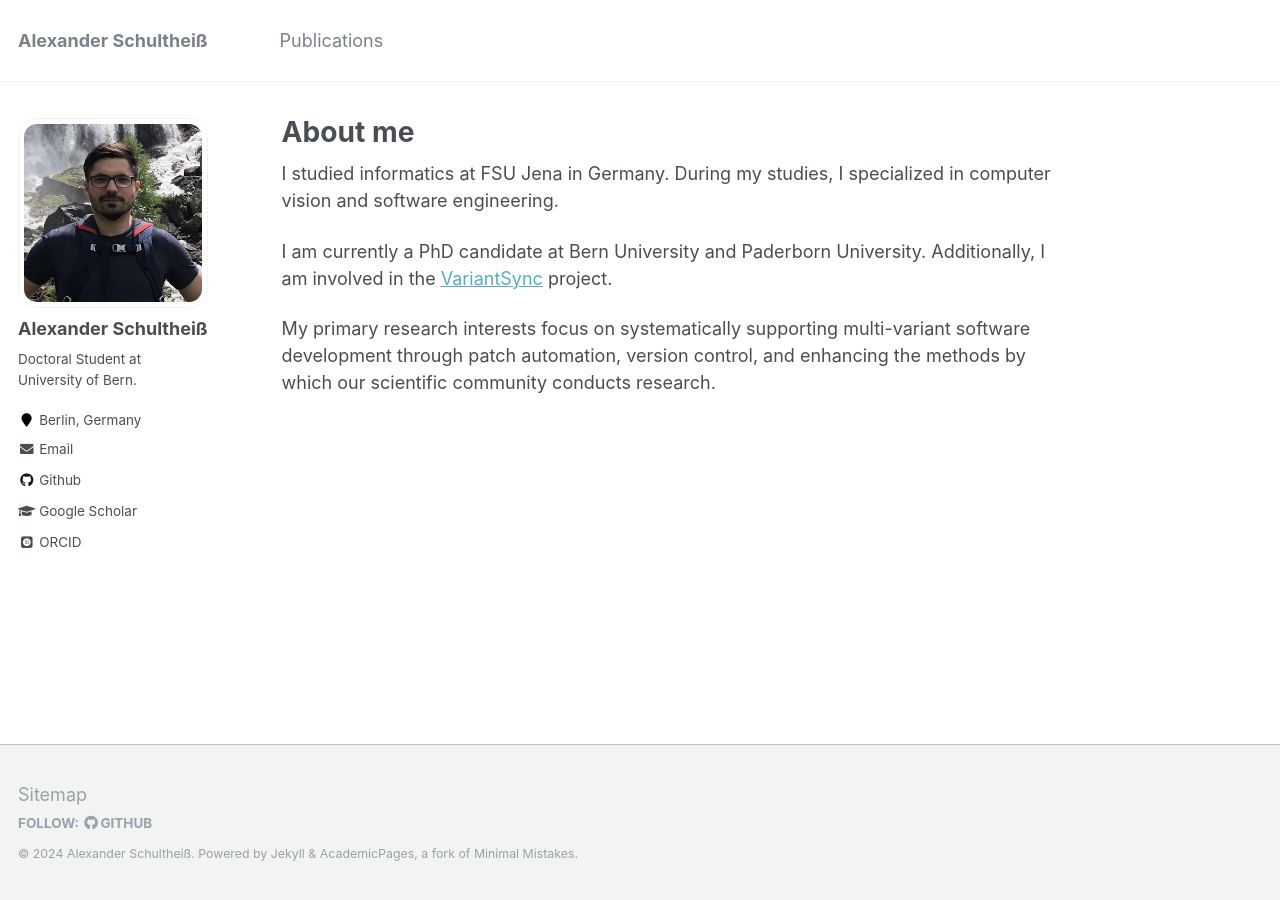
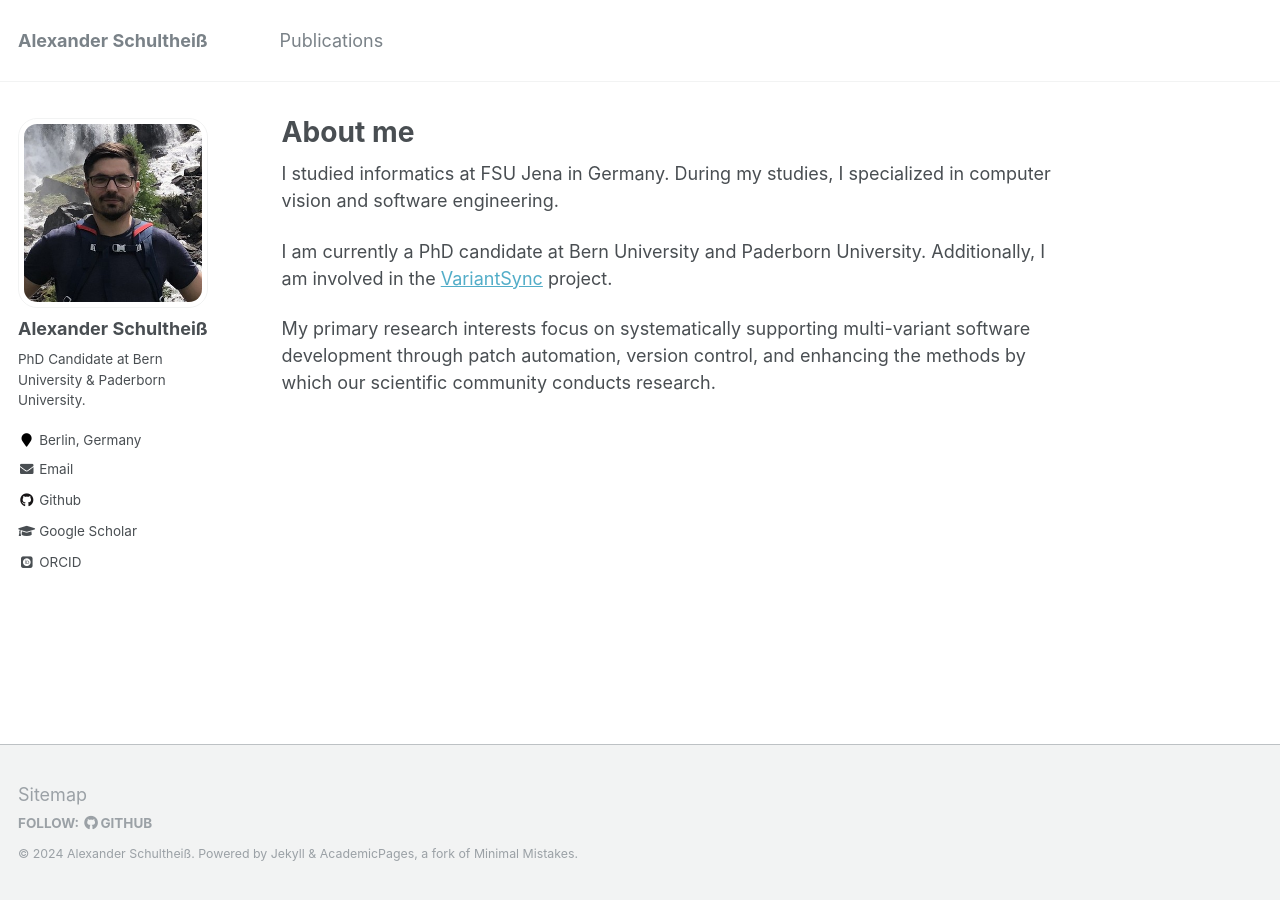
Before and after one commit to AlexanderSchultheiss/AlexanderSchultheiss.github.io, a Jekyll site: the page built from _pages/about.md, in a window 1280 px wide. Built offline with Jekyll 4.4.1, drawn with Linux system fonts in a browser that asks for light colours; some web fonts are replaced.

Commit message:
update sidebar

```diff
--- a/_config.yml
+++ b/_config.yml
@@ -82,7 +82,7 @@ analytics:
 author:
   name             : "Alexander Schultheiß"
   avatar           : "profile.jpeg"
-  bio              : "Doctoral Student at University of Bern."
+  bio              : "PhD Candidate at Bern University & Paderborn University."
   location         : "Berlin, Germany"
   employer         :
   pubmed           : #"https://www.ncbi.nlm.nih.gov/pubmed/?term=john+snow"
```
